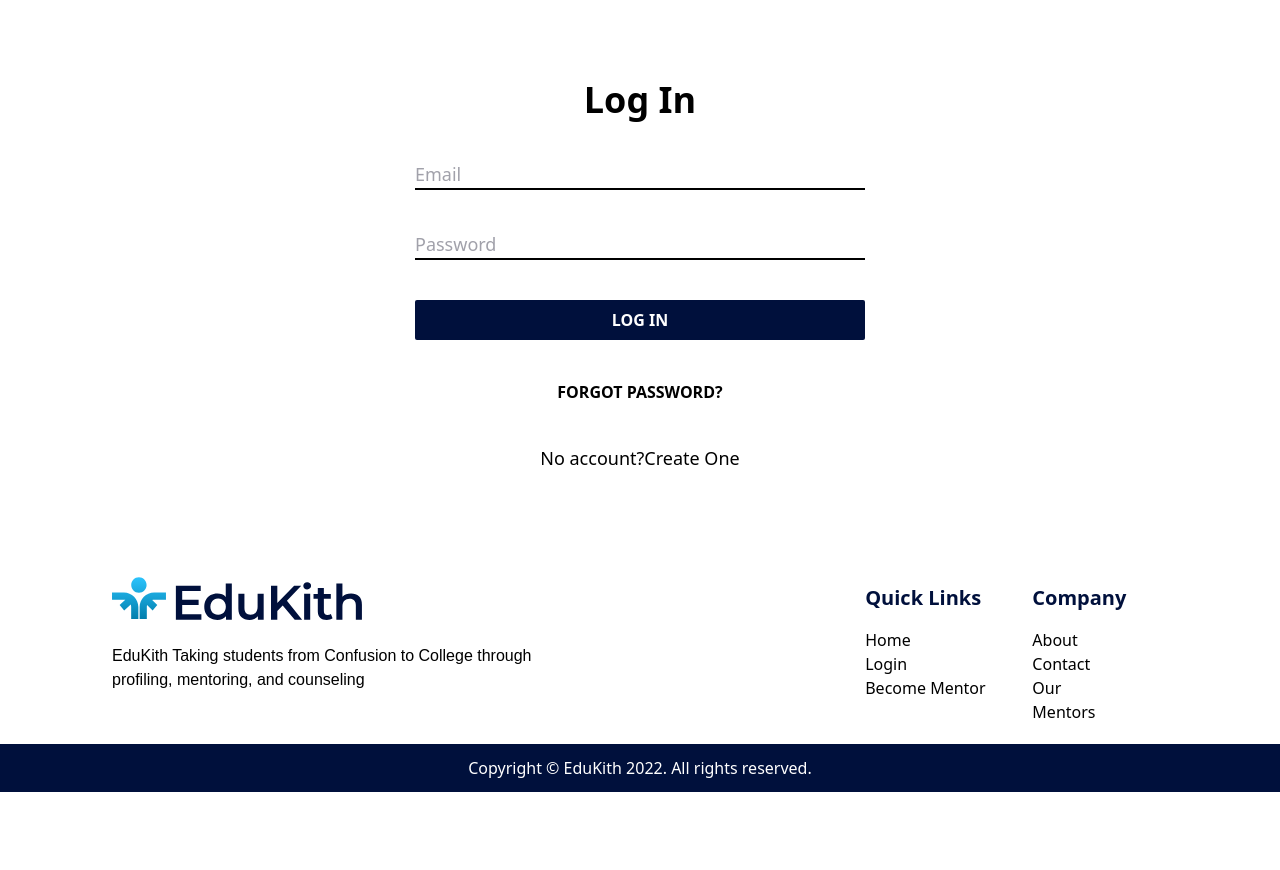
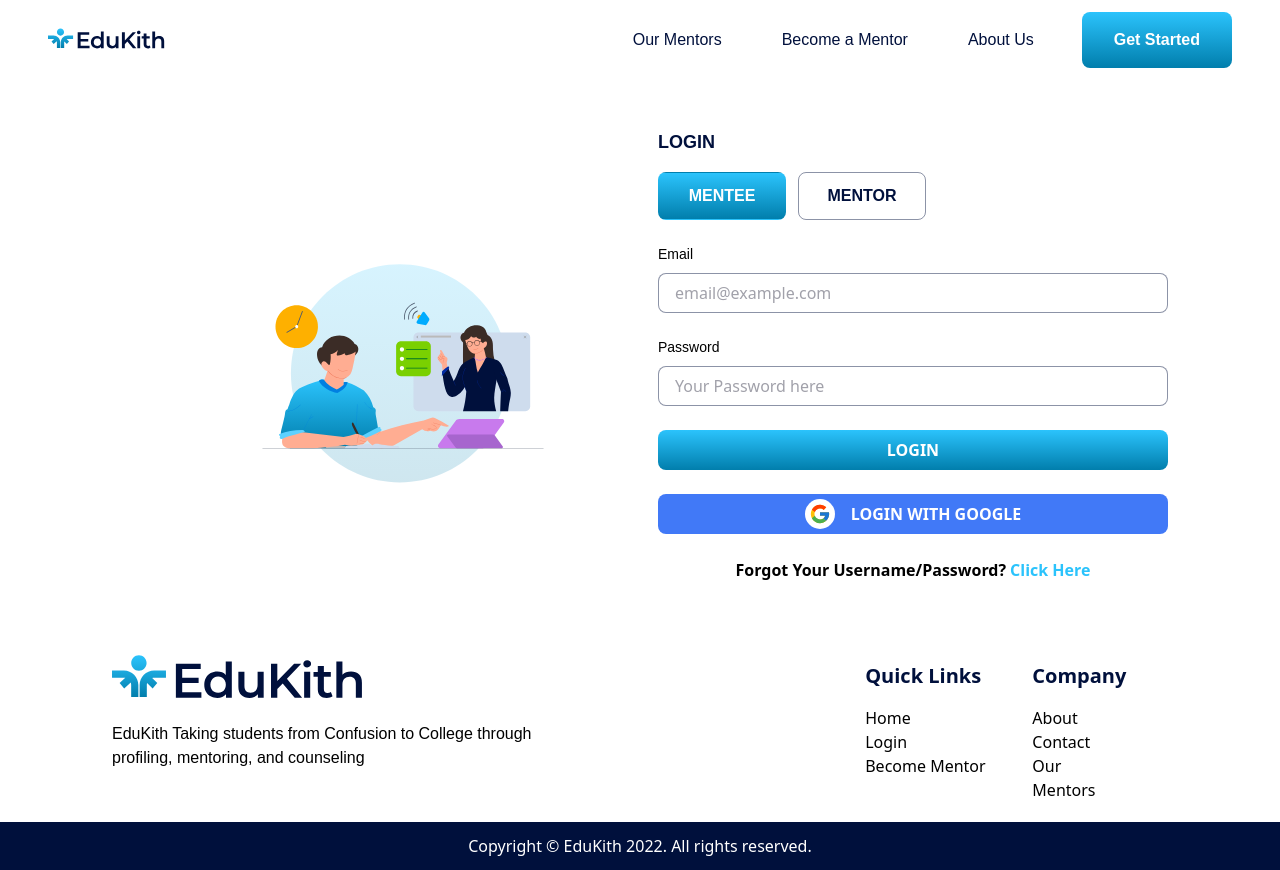
Before and after one commit to asif2508/silver-goggles, a React (Create React App) app: page /login in a window 1280 px wide. Before the commit the page ends 800 px from the top, so only its background shows below. Built offline with nearby package versions, Linux system fonts and the light colour scheme.

Commit message:
Merged EdukithLogin into login route and apis are integrated

```diff
--- a/src/App.js
+++ b/src/App.js
@@ -12,12 +12,9 @@
 import EditMentor from "./components/Pages/Mentors/EditMentor.js";
 import MentorProfile from "./components/Pages/Profile";
 
-
 import { BrowserRouter as Router, Routes, Route } from "react-router-dom";
 import DedicateMentor from "./components/Pages/Mentors/DedicateMentor.js";
 import BecomeMentor from "./components/Pages/Mentors/BecomeMentor.js";
-import LoginPage from "./components/vaibhav/LoginPage.js";
-
 
 const App = () => {
   return (
@@ -36,7 +33,6 @@
             <Route path="/edit-mentor-profile" element={<EditMentor />} />
             <Route path="/become-mentor" element={<BecomeMentor />} />
             <Route path="/mentors/:id" element={<DedicateMentor />} />
-            <Route path="/edukithlogin" element={<LoginPage />} />
           </Routes>
         </div>
         <Footer />
--- a/src/components/Pages/Auth/Login.js
+++ b/src/components/Pages/Auth/Login.js
@@ -1,10 +1,19 @@
-import React, { useEffect, useState } from "react";
-import { Link } from "react-router-dom";
+import React from "react";
+import { useEffect } from "react";
+import { useState } from "react";
 import { useDispatch } from "react-redux";
+import { Link, useNavigate } from "react-router-dom";
+import Colors from "../../../utils/Colors";
+import LoginString from "../../../utils/Strings/LoginString";
 import { signin } from "../../../actions/auth";
-import { useNavigate } from "react-router-dom";
+import Header from "../../Header/Header";
+import image from "../../../images/Edukith_login_img.svg";
+import Google from "../../../images/flat_color_icons_google.svg";
 
 const Login = () => {
+  const [mentorButtonPressed, setMentorButtonPressed] = React.useState(false);
+  const [menteeButtonPressed, setMenteeButtonPressed] = React.useState(true);
+
   const [email, setEmail] = useState("");
   const [password, setPassword] = useState("");
   const dispatch = useDispatch();
@@ -14,69 +23,143 @@
     e.preventDefault();
     dispatch(signin(email, password, navigate));
   };
+
   useEffect(() => {
     window.scrollTo(0, 0);
   }, [navigate]);
 
+  const activeTextColorMentee = menteeButtonPressed
+    ? Colors.white
+    : Colors.dark_blue;
+  const activeTextColorMentor = mentorButtonPressed
+    ? Colors.white
+    : Colors.dark_blue;
+
+  const activeBackgroundMentee = menteeButtonPressed
+    ? "linear-gradient(180deg, #2BC3FC 0%, #017EAC 100%)"
+    : "#fff0";
+  const activeBackgroundMentor = mentorButtonPressed
+    ? "linear-gradient(180deg, #2BC3FC 0%, #017EAC 100%)"
+    : "#fff0";
+
+  const activeborderMentee = menteeButtonPressed
+    ? "1px solid #fff0"
+    : `1px solid ${Colors.textInputBorder}`;
+
+  const activeborderMentor = mentorButtonPressed
+    ? "1px solid #fff0"
+    : `1px solid ${Colors.textInputBorder}`;
+
+  const handleMentorButtonPressed = () => {
+    setMentorButtonPressed(true);
+    setMenteeButtonPressed(false);
+  };
+
+  const handleMenteeButtonPressed = () => {
+    setMenteeButtonPressed(true);
+    setMentorButtonPressed(false);
+  };
+
   return (
     <div className="min-h-half">
-      <main className="min-h-screen w-full bg-gray-900 mx-auto py-20 px-5">
-        {localStorage.getItem("userInfo") === null ? (
-          <form
-            onSubmit={handleSubmit}
-            className="mx-auto max-w-md space-y-10 flex flex-col"
-          >
-            <p className="text-4xl font-bold text-center">Log In</p>
-
+      <div>
+        <Header />
+      </div>
+      <div className="flex flex-col px-4 lg:flex-row md:px-28 sm:px-16 mt-12 mb-12">
+        <div className="img sm:ml-9 flex justify-center items-center sm:flex-col mt-7 lg:w-1/2">
+          <img
+            className="bg-cover bg-center h-1/2 w-1/2 lg:h-96 lg:w-3/4 "
+            src={image}
+            alt="image"
+          />
+        </div>
+        <div className="form lg:w-1/2">
+          <h2 className="font-bold font-primayfont text-lg text-dark-blue">
+            {LoginString.login}
+          </h2>
+          <div className="btn mt-4  ">
+            <button
+              onClick={handleMenteeButtonPressed}
+              className="w-32 h-12 mr-3 rounded-lg font-bold text-base font-primayfont"
+              style={{
+                background: activeBackgroundMentee,
+                border: activeborderMentee,
+                color: activeTextColorMentee,
+              }}
+            >
+              {LoginString.mentee_button}
+            </button>
+            <button
+              className="w-32 h-12 mr-3 rounded-lg font-bold text-base font-primayfont"
+              onClick={handleMentorButtonPressed}
+              style={{
+                background: activeBackgroundMentor,
+                border: activeborderMentor,
+                color: activeTextColorMentor,
+              }}
+            >
+              {LoginString.mentor_button}
+            </button>
+          </div>
+          <div>
+            <label className="inline-block pt-6 font-primayfont font-normal text-sm">
+              {LoginString.email_label}
+            </label>
+            <br />
             <input
-              type="text"
-              placeholder="Email"
-              name="email"
-              className="placeholder:italic text-lg w-full bg-transparent border-b-2 focus:border-light-blue outline-none transform duration-300"
-              onChange={(e) => setEmail(e.target.value)}
+              className="w-full rounded-lg h-10 px-4 py-3 mt-2"
+              style={{ borderWidth: 1, borderColor: Colors.textInputBorder }}
+              type="email"
+              placeholder={LoginString.email_placeholder}
+              onChange={(e) => {
+                setEmail(e.target.value);
+              }}
             />
-
+          </div>
+          <div>
+            <label className="inline-block pt-6 font-primayfont font-normal text-sm">
+              {LoginString.password_label}
+            </label>{" "}
+            <br />
             <input
+              className="w-full rounded-lg h-10 px-4 py-3 mt-2"
+              style={{ borderWidth: 1, borderColor: Colors.textInputBorder }}
               type="password"
-              autoComplete="true"
-              placeholder="Password"
-              name="password"
-              className="placeholder:italic text-lg w-full bg-transparent border-b-2 focus:border-light-blue outline-none transform duration-300"
-              onChange={(e) => setPassword(e.target.value)}
-            />
-
-            <button
-              className="bg-dark-blue text-white hover:bg-light-blue transform duration-300 py-2 font-semibold rounded-sm"
-              type="submit"
+              placeholder={LoginString.password_placeholder}
+              onChange={(e) => {
+                setPassword(e.target.value);
+              }}
+            ></input>
+          </div>
+          <div className="flex flex-col justify-between">
+            <div
+              onClick={handleSubmit}
+              className="rounded-lg h-10 text-white font-bold flex justify-center items-center w-full mt-6 cursor-pointer"
+              style={{
+                background: "linear-gradient(180deg, #2BC3FC 0%, #017EAC 100%)",
+              }}
             >
-              LOG IN
-            </button>
-
-            <Link
-              to="#"
-              className="text-center font-semibold text-gray-500 hover:text-gray-300 transform duration-300"
+              <p>{LoginString.login}</p>
+            </div>
+            <div
+              className="rounded-lg h-10 text-white font-bold flex justify-center items-center mt-6 w-full cursor-pointer"
+              style={{ background: Colors.buttonBlue }}
             >
-              FORGOT PASSWORD?
-            </Link>
-
-            <p className="text-lg text-center">
-              No account?
-              <Link
-                to="/register"
-                className="text-light-blue hover:underline font-medium underline-offset-4"
-              >
-                Create One
-              </Link>
-            </p>
-          </form>
-        ) : (
-          <div>
-            <p className="text-4xl font-bold text-center">
-              You are Already Login
+              <img
+                className="mr-4 bg-white rounded-full px-1 py-1"
+                src={Google}
+              />
+              <p className="sm:text-base">{LoginString.login_google}</p>
+            </div>
+            <p className="font-bold text-center pt-6">
+              {LoginString.forgot_text}
+              <span className="text-primary cursor-pointer ml-1">
+                <Link to={"/"}>{LoginString.click_here}</Link>
+              </span>
             </p>
           </div>
-        )}
-      </main>
+        </div>
+      </div>
     </div>
   );
 };
--- a/src/components/vaibhav/LoginPage.js
+++ /dev/null
@@ -1,96 +0,0 @@
-import React from "react";
-import { Link } from "react-router-dom";
-import image from "../../images/Edukith_login_img.svg";
-import Google from "../../images/flat_color_icons_google.svg";
-import Colors from "../../utils/Colors";
-import LoginString from "../../utils/Strings/LoginString";
-import Header from "../Header/Header";
-
-const LoginPage = () => {
-  return (
-    <div className="min-h-half">
-      <div>
-        <Header />
-      </div>
-      <div className="flex flex-col px-4 lg:flex-row md:px-28 sm:px-16">
-        <div className="img sm:ml-9 flex justify-center items-center sm:flex-col mt-7 lg:w-1/2">
-          <img
-            className="bg-cover bg-center h-1/2 w-1/2 lg:h-96 lg:w-3/4 "
-            src={image}
-            alt="image"
-          />
-        </div>
-        <div className="form lg:w-1/2">
-          <h2 className="font-bold font-primayfont text-lg text-dark-blue">
-            {LoginString.login}
-          </h2>
-          <div className="btn mt-4  ">
-            <button
-              className="w-32  h-12 mr-3  rounded-lg text-white font-bold text-base font-primayfont "
-              style={{
-                background: "linear-gradient(180deg, #2BC3FC 0%, #017EAC 100%)",
-              }}
-            >
-              {LoginString.mentee_button}
-            </button>
-            <button
-              className="w-32 h-12 mr-3  rounded-lg  "
-              style={{ borderWidth: 1 }}
-            >
-             {LoginString.mentor_button}
-            </button>
-          </div>
-          <div>
-            <label className="inline-block pt-6 font-primayfont font-normal text-sm">
-              {LoginString.email_label}
-            </label>{" "}
-            <br />
-            <input
-              className="w-full rounded-lg h-10 px-4 py-3 mt-2"
-              style={{ borderWidth: 1, borderColor: Colors.textInputBorder }}
-              type="email"
-              placeholder={LoginString.email_placeholder}
-            />
-          </div>
-          <div>
-            <label className="inline-block pt-6 font-primayfont font-normal text-sm">
-             {LoginString.password_label}
-            </label>{" "}
-            <br />
-            <input
-              className="w-full rounded-lg h-10 px-4 py-3 mt-2"
-              style={{ borderWidth: 1, borderColor: Colors.textInputBorder }}
-              type="password"
-              placeholder={LoginString.password_placeholder}
-            ></input>
-          </div>
-          <div className="flex flex-col justify-between">
-            <div
-              className="rounded-lg h-10 text-white font-bold flex justify-center items-center w-full mt-6"
-              style={{
-                background: "linear-gradient(180deg, #2BC3FC 0%, #017EAC 100%)",
-              }}
-            >
-              <p>{LoginString.login}</p>
-            </div>
-            <div
-              className="rounded-lg h-10 text-white font-bold flex justify-center items-center mt-6 w-full "
-              style={{ background: Colors.buttonBlue }}
-            >
-              <img className="mr-4" src={Google} />
-              <p className="sm:text-base">{LoginString.login_google}</p>
-            </div>
-            <p className="font-bold text-center pt-6">
-             {LoginString.forgot_text}{" "}
-              <span className="text-primary">
-                <Link to={'/'}>{LoginString.click_here}</Link>
-              </span>
-            </p>
-          </div>
-        </div>
-      </div>
-    </div>
-  );
-};
-
-export default LoginPage;
```
